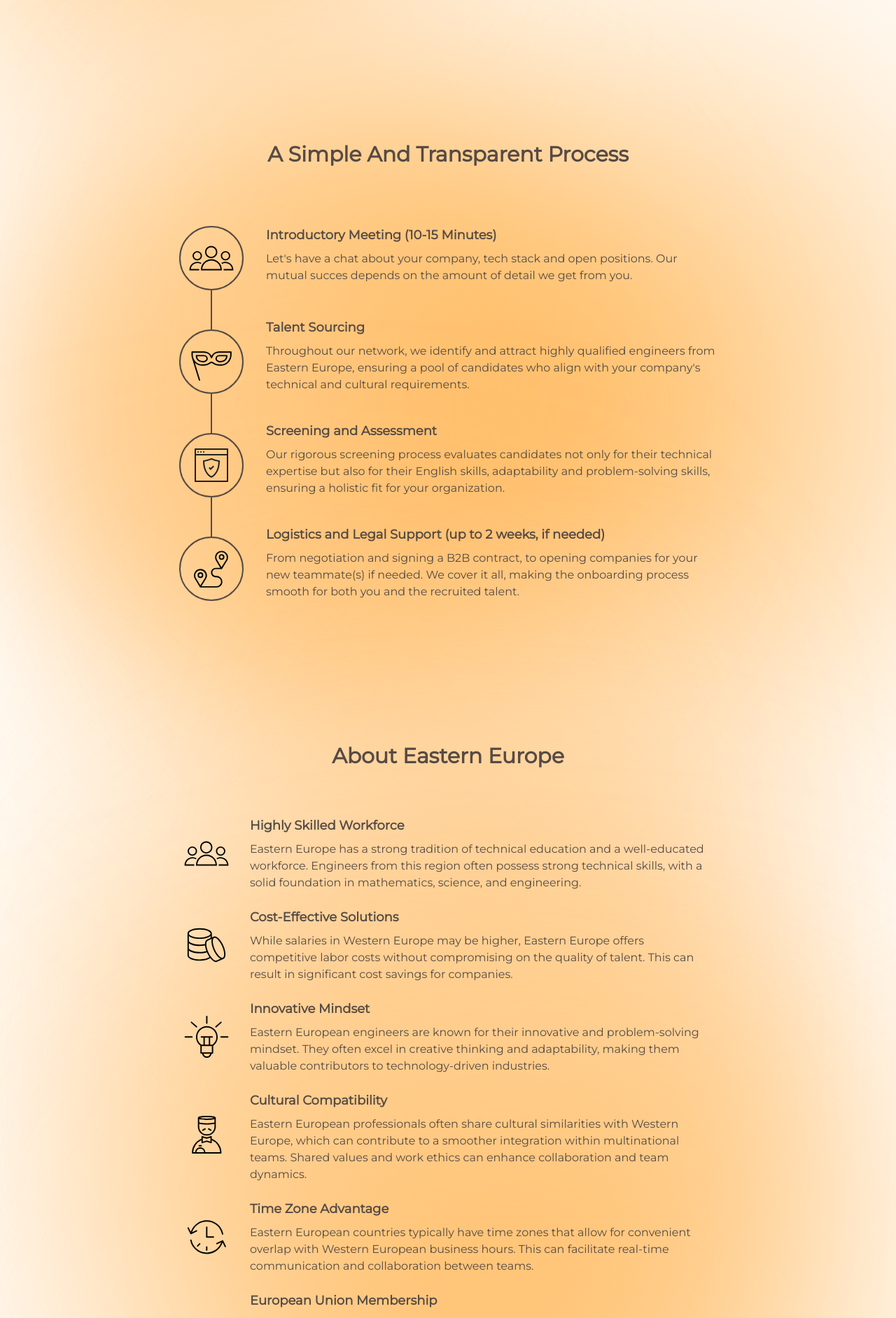
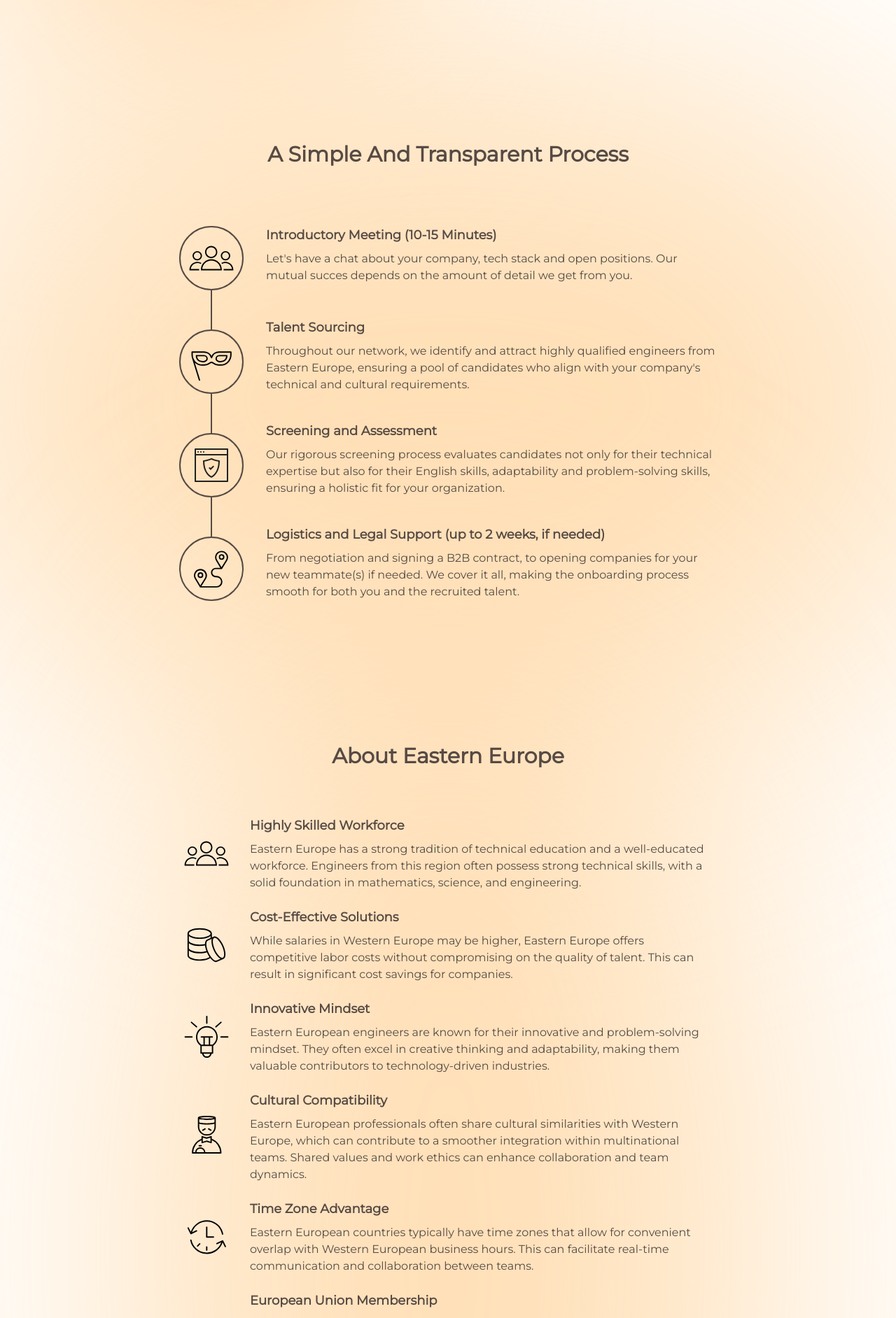
Before and after one commit to Lurkomorie/talentsync_react, a React (Create React App) app: page / in a window 1280 px wide. Shown: the part 780-2664 px from the top of the page at 70% size. Built offline with nearby package versions, Linux system fonts and the light colour scheme.

Commit message:
circles.

```diff
--- a/src/components/AboutBlock/AboutBlock.tsx
+++ b/src/components/AboutBlock/AboutBlock.tsx
@@ -38,41 +38,15 @@ const AboutBlock: React.FC = () => {
         </VStack>
       </Fade>
       <BackgroundCircle
-        blur={140}
-        top={0}
-        right="0"
+        blur={180}
+        bottom={0}
+        top="-10%"
+        left="-10%"
+        right={0}
         rotation={0}
+        opacity={0.7}
         bg="brand.600"
-        height="70%"
-        width="60%"
-      />
-      <BackgroundCircle
-        blur={220}
-        top={0}
-        left="0"
-        rotation={0}
-        bg="brand.500"
-        height="70%"
-        width="60%"
-      />
-      <BackgroundCircle
-        blur={140}
-        bottom="30%"
-        right={0}
-        left={0}
-        rotation={0}
-        bg="brand.600"
-        height="50%"
-        width="120%"
-      />
-      <BackgroundCircle
-        blur={220}
-        bottom={0}
-        right={0}
-        left={0}
-        rotation={0}
-        bg="brand.500"
-        height="50%"
+        height="140%"
         width="120%"
       />
     </Container>
--- a/src/components/ContactUs/ContactUs.tsx
+++ b/src/components/ContactUs/ContactUs.tsx
@@ -16,6 +16,7 @@ import BlockSubtitle from "../BlockSubtitle/BlockSubtitle";
 //@ts-ignore
 import Fade from "react-reveal/Fade";
 import BookMeetingBtn from "../BookMeetingBtn/BookMeetingBtn";
+import BackgroundCircle from "../BackgroundCircle/BackgroundCircle";
 
 interface FormValues {
   name: string;
@@ -90,6 +91,7 @@ const ContactUs: React.FC = () => {
         base: 16,
         md: 32,
       }}
+      position="relative"
     >
       <BookMeetingBtn
         px={{
@@ -166,6 +168,18 @@ const ContactUs: React.FC = () => {
           )}
         </Formik>
       </Fade>
+      <BackgroundCircle
+        blur={180}
+        bottom={0}
+        top="-10%"
+        left="-10%"
+        right={0}
+        rotation={0}
+        opacity={0.7}
+        bg="brand.600"
+        height="140%"
+        width="120%"
+      />
     </Container>
   );
 };
--- a/src/components/FirstGreetings/FirstGreetings.tsx
+++ b/src/components/FirstGreetings/FirstGreetings.tsx
@@ -58,7 +58,7 @@ const FirstGreetings: React.FC = () => {
         left={-50}
         top="50%"
         rotation={0}
-        bg="brand.500"
+        bg="brand.600"
         height={{
           base: "250px",
           md: "450px",
--- a/src/components/ProcessTree/ProcessTree.tsx
+++ b/src/components/ProcessTree/ProcessTree.tsx
@@ -91,22 +91,16 @@ const ProcessTree: React.FC = () => {
         </VStack>
       </Fade>
       <BackgroundCircle
-        blur={120}
-        top={0}
-        left="0"
-        rotation={0}
-        bg="brand.600"
-        height="120%"
-        width="70%"
-      />
-      <BackgroundCircle
-        blur={220}
-        top={0}
+        blur={180}
+        bottom={0}
+        top="-10%"
+        left="-10%"
         right={0}
         rotation={0}
-        bg="brand.500"
-        height="120%"
-        width="70%"
+        opacity={0.7}
+        bg="brand.600"
+        height="140%"
+        width="120%"
       />
     </Container>
   );
--- a/src/components/Toolbar/Toolbar.tsx
+++ b/src/components/Toolbar/Toolbar.tsx
@@ -20,6 +20,7 @@ import React from "react";
 import BookMeetingBtn from "../BookMeetingBtn/BookMeetingBtn";
 
 import logo from "../../icons/logo.png";
+import BackgroundCircle from "../BackgroundCircle/BackgroundCircle";
 
 const Toolbar: React.FC = () => {
   const { isOpen, onOpen, onClose } = useDisclosure();
@@ -96,6 +97,7 @@ const Toolbar: React.FC = () => {
         md: 0,
       }}
       color="brand.400"
+      position="relative"
     >
       <Image
         src={logo}
@@ -104,6 +106,17 @@ const Toolbar: React.FC = () => {
         maxWidth="200px"
         height="100%"
         ml={{ base: 0, md: -6 }}
+      />
+      <BackgroundCircle
+        blur={120}
+        bottom={0}
+        top="0"
+        left="0"
+        rotation={0}
+        opacity={0.7}
+        bg="brand.600"
+        height="120%"
+        width="200px"
       />
       <Box display={{ base: "none", md: "block" }}>
         <HStack spacing={5}>{menuItems}</HStack>
--- a/src/components/WhyChoose/WhyChoose.tsx
+++ b/src/components/WhyChoose/WhyChoose.tsx
@@ -41,14 +41,16 @@ const WhyChoose: React.FC = () => {
         </SimpleGrid>
       </Fade>
       <BackgroundCircle
-        blur={120}
+        blur={180}
+        bottom={0}
+        top="-10%"
+        left="-10%"
         right={0}
-        left={0}
-        top="10%"
         rotation={0}
-        bg="brand.500"
-        height="100%"
-        width="100%"
+        opacity={0.7}
+        bg="brand.600"
+        height="140%"
+        width="120%"
       />
     </Container>
   );
```
